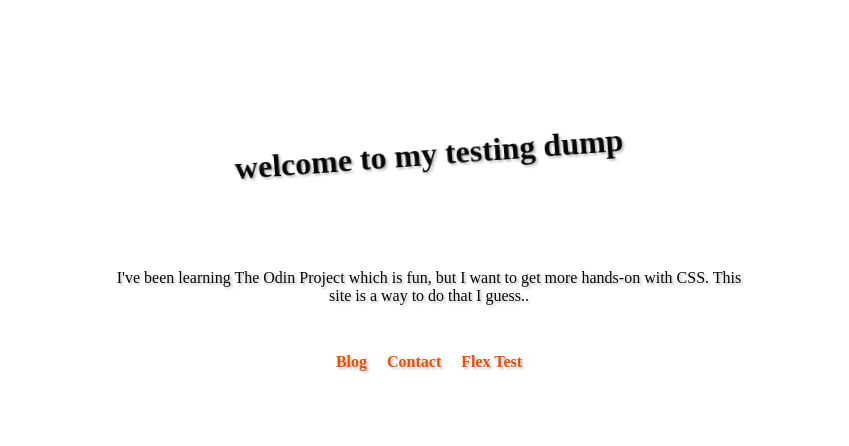
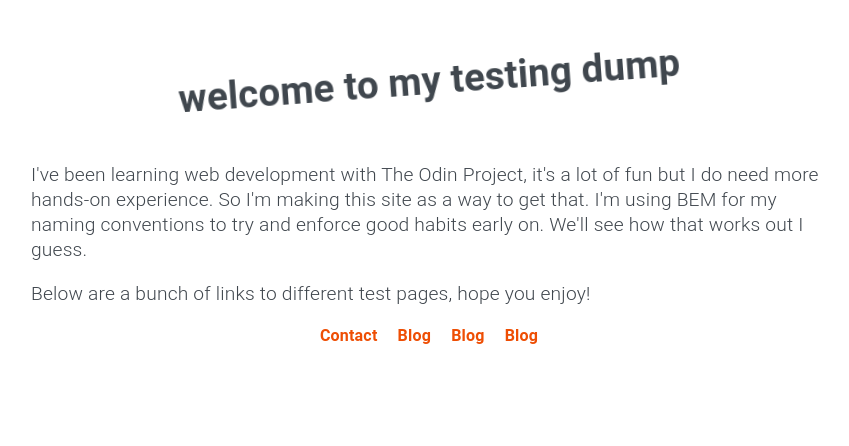
Before and after one commit to 08jack/CSS-playground, a plain HTML site: page index.html in a window 1280 px wide. Shown: the whole page, without its empty margins (211-1060 px from the left). Drawn offline with Linux system fonts and the light colour scheme.

Commit message:
Implement BEM

```diff
--- a/index.html
+++ b/index.html
@@ -7,9 +7,7 @@
 	</head>
 
 	<body>
-		<div class="bg"></div>
-
-		<div class="content">
+		<!-- <div class="content">
 			<h1 class="rotate">welcome to my testing dump</h1>
 			<p>I've been learning The Odin Project which is fun, but I want to get more hands-on with CSS. This site is a way to do that I guess..</p>
 
@@ -19,5 +17,27 @@
 				<a href="flex.html">Flex Test</a>
 			</div>
 		</div>
+		-->
+		<div class="container introduction">
+			<h1 class="rotate">welcome to my testing dump</h1>
+			<p>I've been learning web development with The Odin Project, it's a lot of fun but I do need more hands-on experience. So I'm making this site as a way to get that.
+				I'm using BEM for my naming conventions to try and enforce good habits early on. We'll see how that works out I guess.</p>
+			<p>Below are a bunch of links to different test pages, hope you enjoy!</p>
+
+			<ul class="container__links">
+				<li>
+					<a href="contact.html">Contact</a>
+				</li>
+				<li>
+					<a href="blog.html">Blog</a>
+				</li>
+				<li>
+					<a href="blog.html">Blog</a>
+				</li>
+				<li>
+					<a href="blog.html">Blog</a>
+				</li>
+			</ul>
+		</div>
 	</body>
 </html>
--- a/style.css
+++ b/style.css
@@ -3,52 +3,48 @@
 	box-sizing: border-box;
 }
 
+body {
+	color: #40474e;
+	font-family: Roboto, Helvetica Neue, Helvetica, Arial, sans-serif;
+	font-size: 1.2em;
+	font-weight: 300;
+	letter-spacing: .01em;
+	line-height: 1.3;
+}
 
 h1 {
-	padding: 80px;
-	margin: 8px;
+	padding-top: 48px;
+	padding-bottom: 38px;
+	margin-bottom: 8px;
+	margin-top: 0px;
 }
 
-.content {
-	margin: 0px auto;
-	padding: 40px;
-	text-align: center;
-
-	color: rgb(7, 7, 7);
-
-	/* this is needed or the background will be offset by a few pixels at the top */
-	filter: drop-shadow(2px 2px 1px rgba(0, 0, 0, 0.247));
+.container {
+	margin: 0 auto;
+	max-width: 800px;
+	padding: 0 2px;
+	position: relative;
+	width: 100%;
 }
 
-p {
-	margin: 16px auto;
-	width: 650px;
+.container__links {
+	list-style: none;
+	margin-top: 0;
+	padding-left: 0;
+
+	text-align: center;
+	font-size: 16px;
 }
 
-/* for links that need to display in a line */
-.links a {
+.container__links li {
 	display: inline-block;
-	margin: 32px 8px;
-}
-
-/* default link style */
-a {
-	color: rgb(238, 78, 4);
-	text-decoration: none;
-	font-weight: bold;
-
-	transition: transform .02s ease-in-out;
-}
-
-/* default link hover animation */
-a:hover {
-	text-decoration: underline;
-
-	transform: scale(1.02);
+	padding-left: 8px;
+	padding-right: 8px;
 }
 
 /* rotation animation (for text and stuff) */
 .rotate {
+	text-align: center;
 	animation: rotation 6s infinite ease-in-out;
 }
 
@@ -57,3 +53,27 @@ a:hover {
 	50% {transform: rotate(5deg);}
 	100% {transform: rotate(-7deg);}
 }
+
+/* default look for lists, links ect ect */
+/* lists */
+dl,
+ol,
+ul {
+	list-style: none;
+	margin-top: 0;
+	padding-left: 0;
+}
+
+/* link style */
+a {
+	color: rgb(238, 78, 4);
+	text-decoration: none;
+	font-weight: bold;
+
+	transition: transform .02s ease-in-out;
+}
+a:hover {
+	text-decoration: underline;
+
+	transform: scale(1.02);
+}
```
